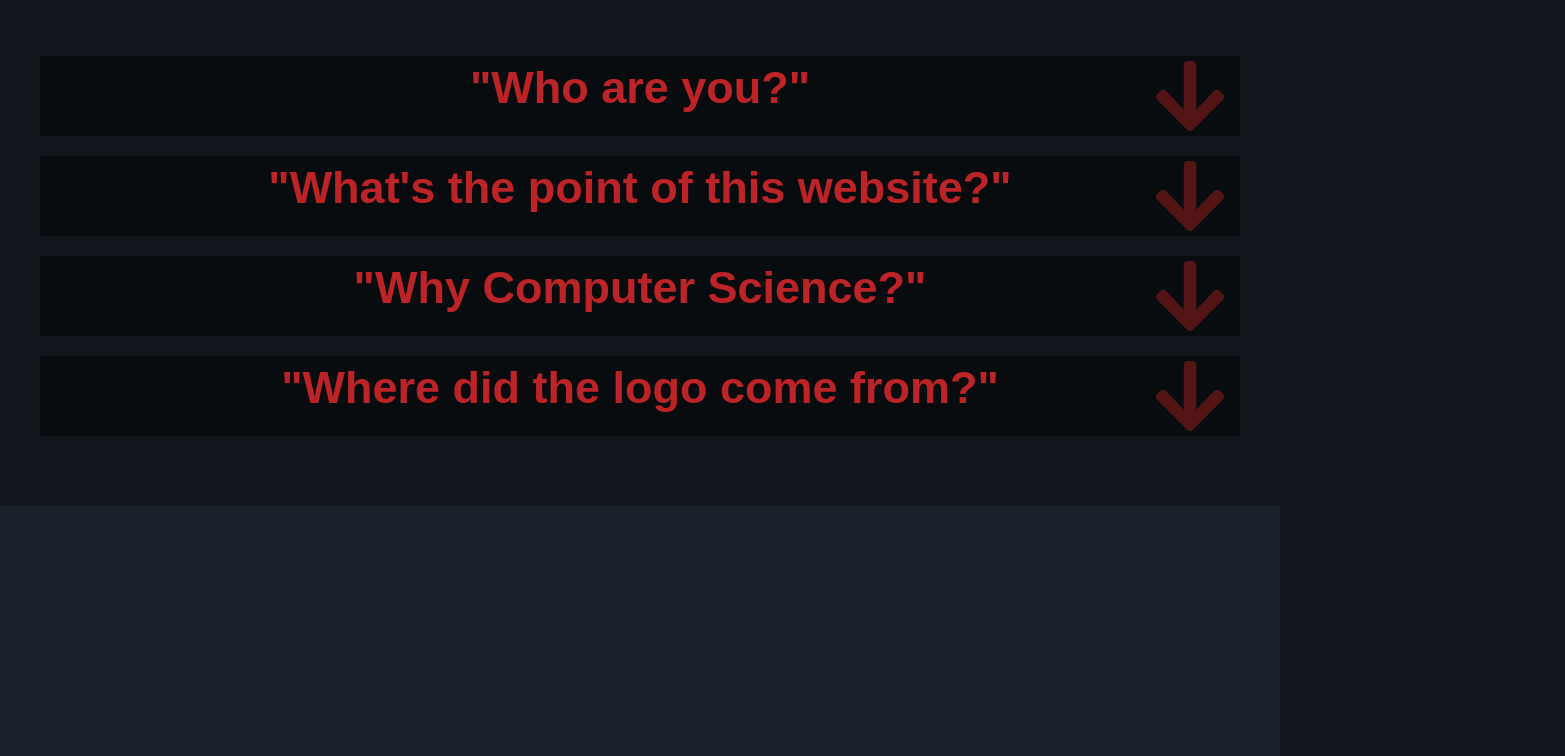
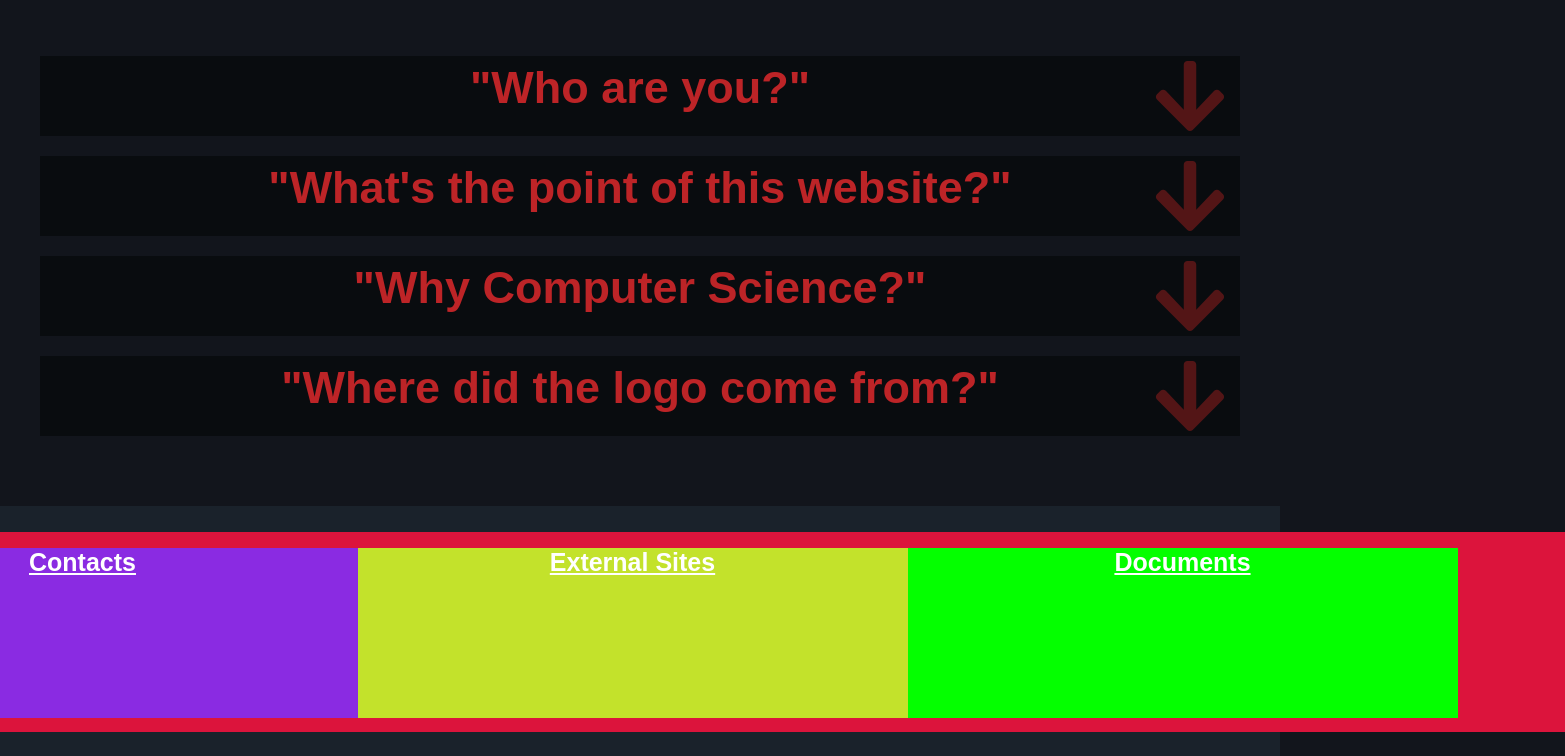
Before and after one commit to Albertoh16/ASH-SIte, a React (Create React App) app: page / in a window 1280 px wide. Shown: the part 644-1400 px from the top of the page, 1565 px wide, since content can reach past the window. Built offline with nearby package versions, Linux system fonts and the light colour scheme.

Commit message:
Began designing footer.

```diff
--- a/src/components/Footer.js
+++ b/src/components/Footer.js
@@ -3,6 +3,27 @@ import '../styles/FooterStyles.css'
 function Footer() {
     return (
       <div className="footer">
+        <div class="footerContainer">
+
+          <div class="footerDivision" id='division1'>
+            <h3 class="divisionTitle">
+              Contacts
+            </h3>
+          </div>
+
+          <div class="footerDivision" id='division2'>
+            <h3 class="divisionTitle">
+              External Sites
+            </h3>
+          </div>
+
+          <div class="footerDivision" id='division3'>
+            <h3 class="divisionTitle">
+              Documents
+            </h3>
+          </div>
+
+        </div>
       </div>
     )
   }
--- a/src/styles/FooterStyles.css
+++ b/src/styles/FooterStyles.css
@@ -7,3 +7,42 @@
     position: relative;
     top: 100%;
 }
+
+.footerContainer{
+    background-color: crimson;
+    height: 200px;
+    width: 1850px;
+    position: relative;
+    left: 50%;
+    margin-right: -50%;
+    transform: translate(-50%, -147%);
+    display: flex;
+}
+
+.footerDivision{
+    position: relative;
+    height: 170px;
+    width: 550px;
+    top: 8%;
+    left: 5%;
+}
+
+#division1{
+    background-color: blueviolet;
+}
+
+#division2{
+    background-color: rgb(195, 226, 43);
+}
+
+#division3{
+    background-color: rgb(4, 255, 0);
+}
+
+.divisionTitle{
+    text-align: center;
+    text-decoration: underline;
+    color: white;
+    font-size: 25px;
+    margin-top: 0;
+}
```
